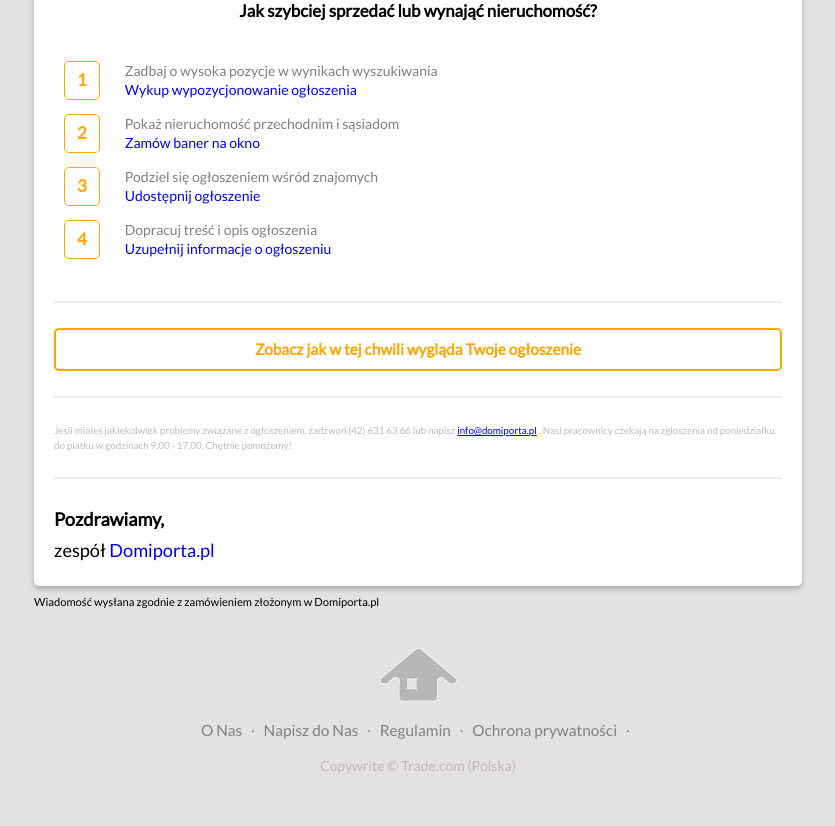
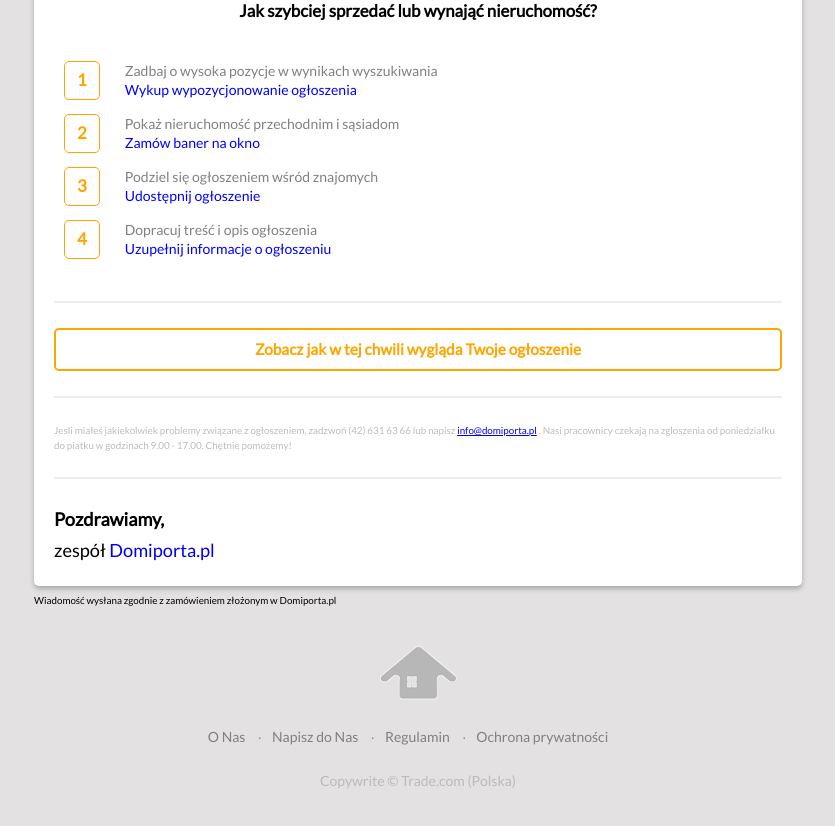
Before and after one commit to chesterxp/Zadanie-1, a plain HTML site: page index.html in a window 1280 px wide. Shown: the part 931-1757 px from the top of the page, without its empty margins (222-1057 px from the left). Drawn offline with nearby package versions, Linux system fonts and the light colour scheme.

Commit message:
poprawki footer

```diff
--- a/css/style.less
+++ b/css/style.less
@@ -77,7 +77,7 @@ body{
     margin: 0 auto;
     padding: 30px 0;
     img{
-      height: 30px;
+      height: 1.5em;
     }
     #iconContacts{
       display: flex;
@@ -267,7 +267,7 @@ body{
 
 }
 #confirmation{
-  font-size: 0.8em;
+  font-size: 0.7em;
   padding: 10px 0;
   width: 90%;
   margin: 0 auto;
@@ -280,43 +280,70 @@ footer{
   align-items: center;
   margin-top: 30px;
 
-  #footerMenu, #copyWrite{
+  #footerMenu{
     margin-top: 20px;
     color: #bfb9b9;
+    display: flex;
+    justify-content: space-around;
+    text-align: center;
     a{
       text-decoration: none;
       color: grey;
-      font-size: 1.1em;
-
+      font-size: 0.9em;
+//
       &:hover{
         color: black;
-      }
-
-      &::after{
-        content: " ∙ ";
-        font-size: 1.1em;
-        padding: 0 5px;
       }
     }
   }
   #copyWrite{
-    margin-bottom: 40px;
+    margin: 20px 0 40px 0;
+    color: #bfb9b9;
   }
 }
 
-
-@media all and (min-width:900px){
-  #wrapper{
-    #boxContact{
-      width: 60%;
+@media all and (max-width:599px){
+  footer{
+  #footerMenu{
+    flex-direction: column;
+    a{
+     padding: 0.5em 1.3em;
     }
   }
-  #message{
+}
+}
+@media all and (min-width:600px) {
+  #wrapper {
+    #boxContact {
+      width: 60%;
+      img {
+        height: 2em;
+      }
+    }
+  }
+  #message {
     width: 60%;
   }
-
-  #confirmation{
+  #confirmation {
     width: 60%;
   }
-
+  footer {
+    #footerMenu {
+      justify-content: space-around;
+      a {
+        text-decoration: none;
+        color: grey;
+        font-size: 1em;
+        padding: 10px 0;
+        &::after {
+          content: " ∙ ";
+          font-size: 1em;
+          padding: 0 10px;
+        }
+        &:last-child::after{
+          content: "";
+        }
+      }
+    }
+  }
 }
```
Also changed, not shown: css/style.css.
